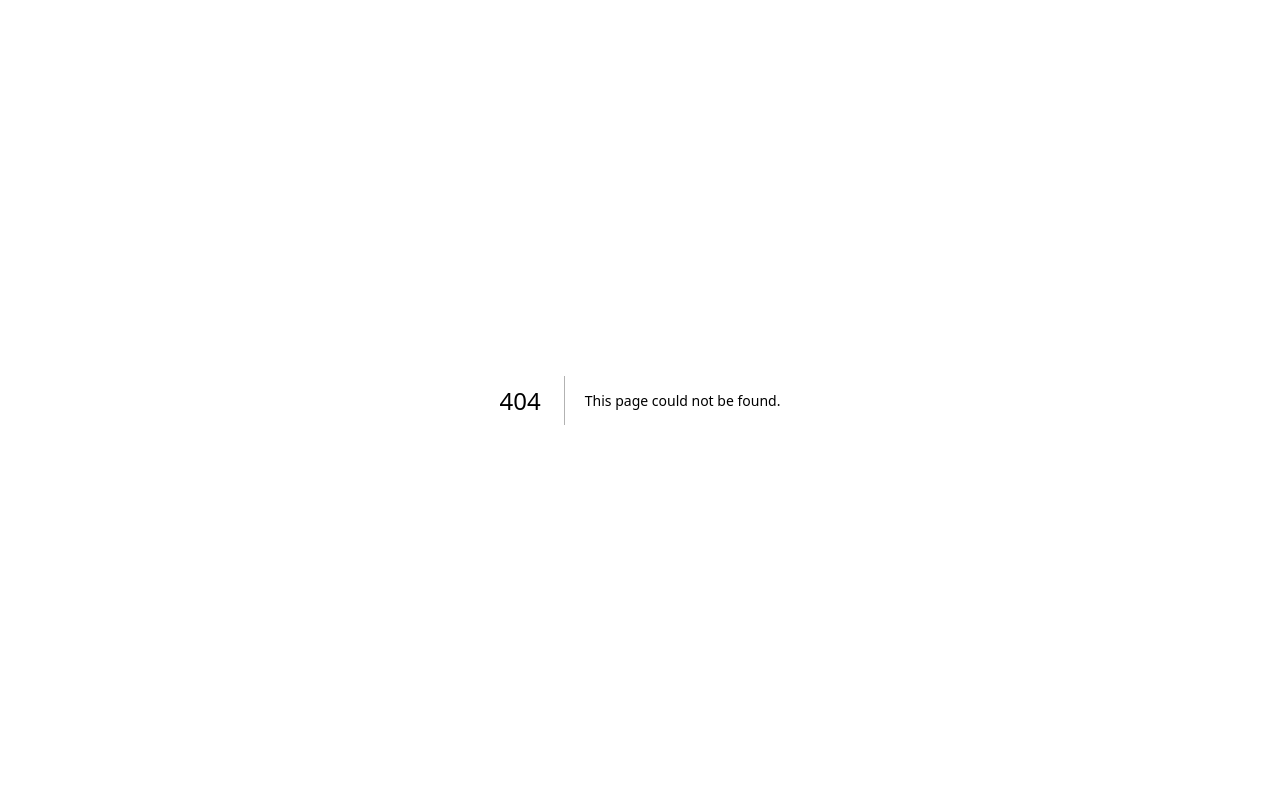
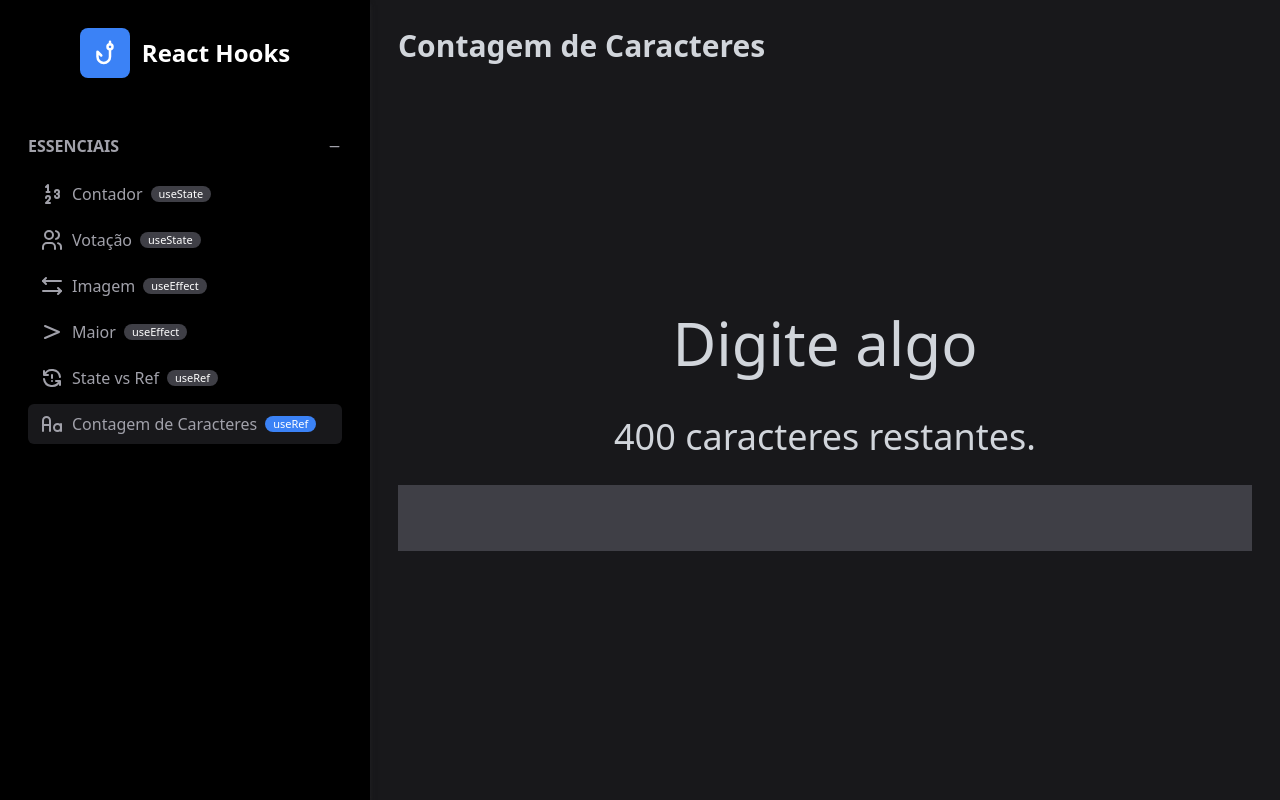
Before and after one commit to felipemrqs/react_hooks, a Next.js app: page /essenciais/contagemCaracteres in a window 1280 px wide. Before the commit this address had no page. Built offline with nearby package versions, Linux system fonts and the light colour scheme.

Commit message:
estudo sobre aplicação do useRef

```diff
--- a/src/components/template/MenuPrincipal.tsx
+++ b/src/components/template/MenuPrincipal.tsx
@@ -4,7 +4,14 @@ import Logo from "./Logo";
 import MenuPrincipalItem from "./MenuPrincipalItem";
 import MenuPrincipalSecao from "./MenuPrincipalSecao";
 import Flex from "./Flex";
-import {IconArrowsLeftRight, IconMathGreater, IconNumbers, IconRefreshAlert, IconUsers} from "@tabler/icons-react";
+import {
+    IconArrowsLeftRight,
+    IconLetterCase,
+    IconMathGreater,
+    IconNumbers,
+    IconRefreshAlert,
+    IconUsers
+} from "@tabler/icons-react";
 
 export default function MenuPrincipal() {
     const secoes = [
@@ -16,7 +23,8 @@ export default function MenuPrincipal() {
                 {icone: <IconUsers/>, titulo: "Votação", tag: "useState", url: "/essenciais/votacao"},
                 {icone: <IconArrowsLeftRight/>, titulo: "Imagem", tag: "useEffect", url: "/essenciais/imagem"},
                 {icone: <IconMathGreater/>, titulo: "Maior", tag: "useEffect", url: "/essenciais/maior"},
-                {icone: <IconRefreshAlert/>, titulo: "State vs Ref", tag: "useEffect", url: "/essenciais/stateVsRef"},
+                {icone: <IconRefreshAlert/>, titulo: "State vs Ref", tag: "useRef", url: "/essenciais/stateVsRef"},
+                {icone: <IconLetterCase/>, titulo: "Contagem de Caracteres", tag: "useRef", url: "/essenciais/contagemCaracteres"},
 
             ],
         },
--- /dev/null
+++ b/src/pages/essenciais/contagemCaracteres.tsx
@@ -0,0 +1,26 @@
+import { useRef, useState } from "react";
+import Display from "@/components/template/Display";
+import Pagina from "@/components/template/Pagina";
+
+export default function ContagemCaracteres() {
+    const quantidadeCaracteres = 400;
+    const [caracteresRestantes, setCaracteresRestantes] = useState(quantidadeCaracteres);
+    const refTexto = useRef<HTMLTextAreaElement>(null);
+
+    function atualizarContagem() {
+        const texto = refTexto.current?.value ?? "";
+        const restantes = quantidadeCaracteres - texto.length;
+        setCaracteresRestantes(restantes);
+    }
+
+    return (
+        <Pagina titulo="Contagem de Caracteres">
+            <Display texto="Digite algo" textoComplementar={`${caracteresRestantes} caracteres restantes.`} />
+            <textarea
+                ref={refTexto}
+                onInput={atualizarContagem}
+                className="border border-zinc-700 bg-zinc-700 text-white w-full p-2 resize-none"
+            />
+        </Pagina>
+    );
+}
```
